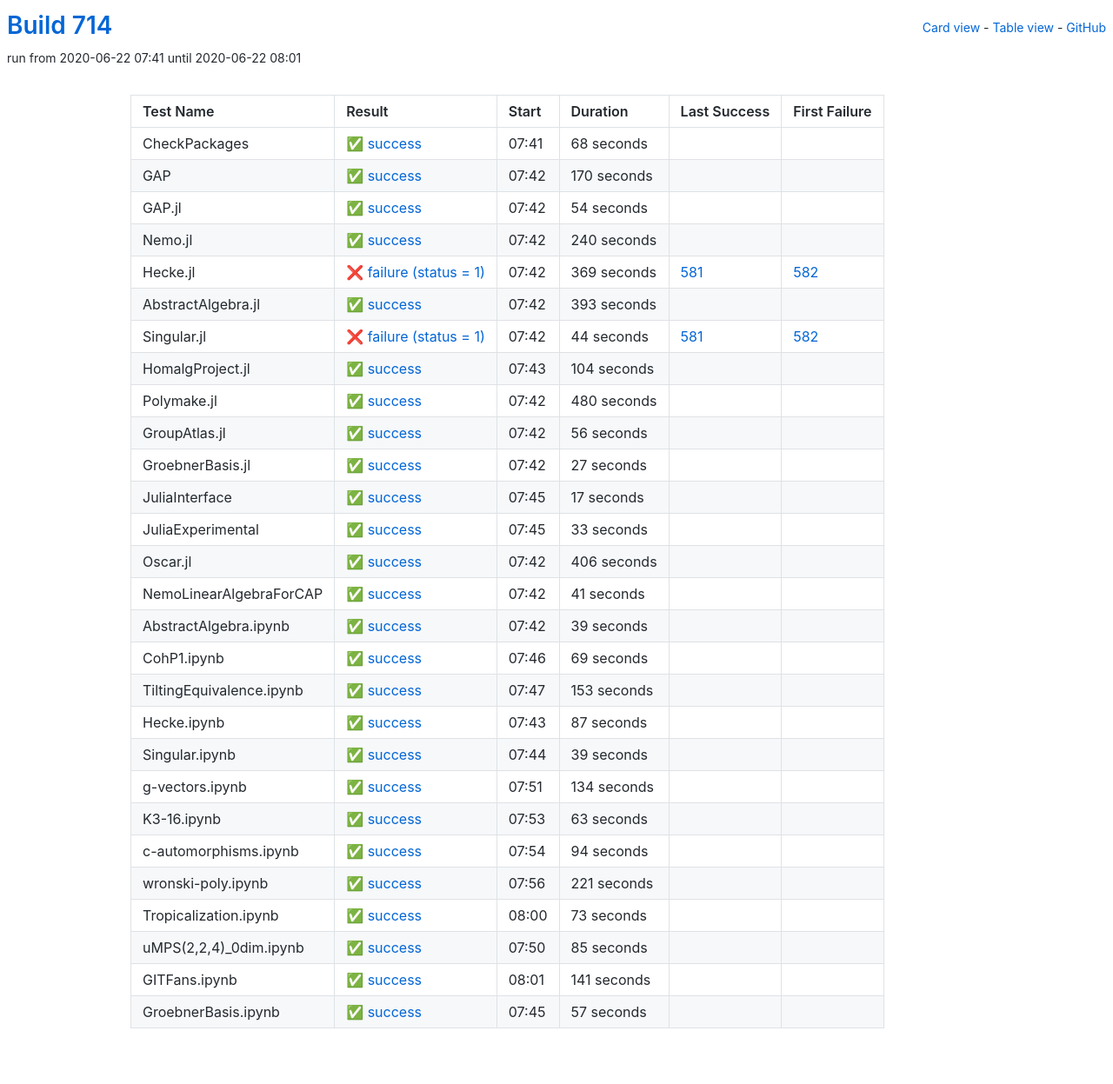
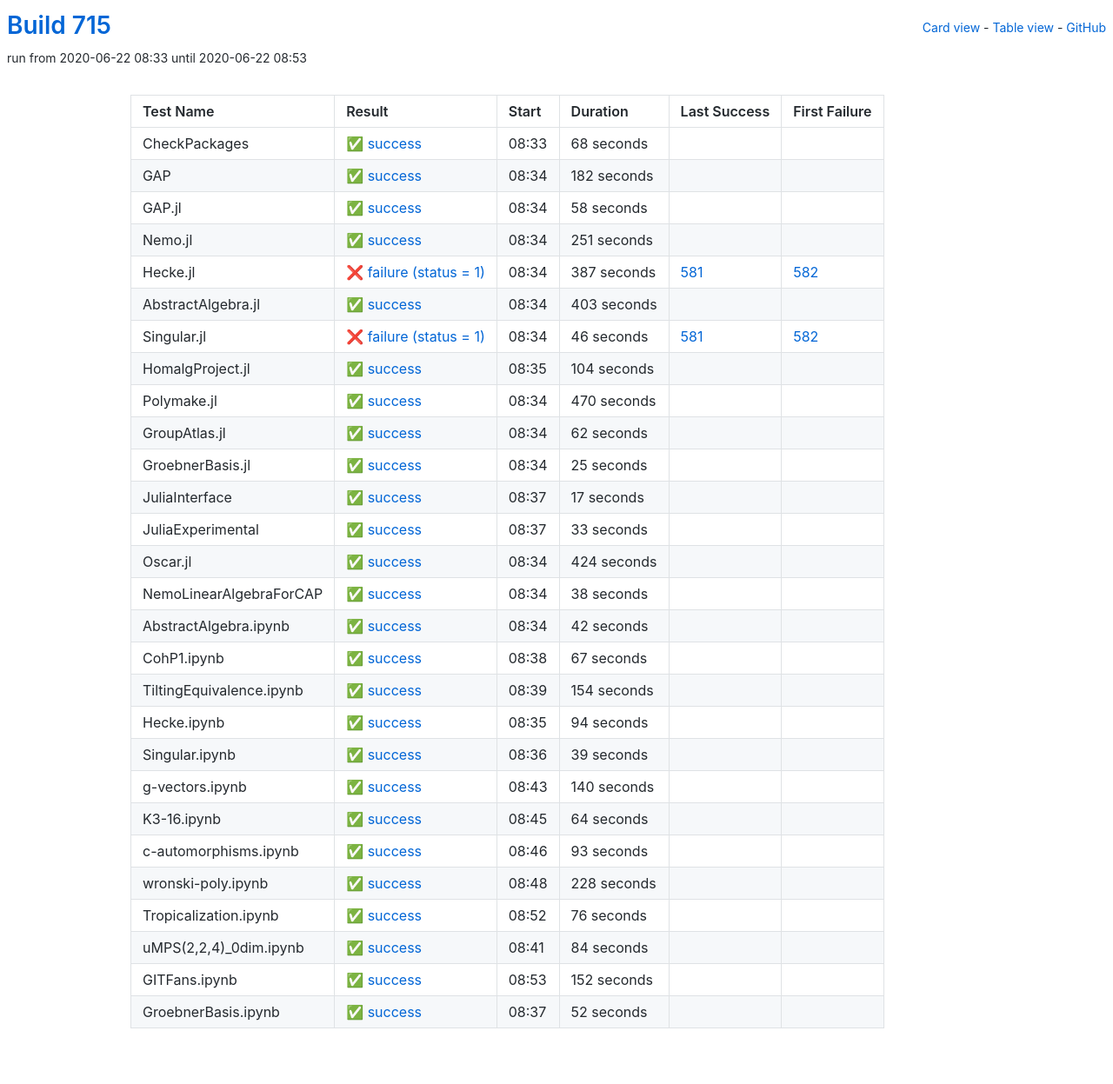
Before and after one commit to oscar-system/oscar-ci-status-1.4, a Jekyll site: the page built from table.html, in a window 1280 px wide. Shown: the whole page at 87% size. Built offline with Jekyll 4.4.1, drawn with Linux system fonts in a browser that asks for light colours.

Commit message:
Build #715

```diff
--- a/_data/ci.yml
+++ b/_data/ci.yml
@@ -1,6 +1,6 @@
 ---
-build: 714
-build_url: https://oscarci.mathematik.uni-kl.de/job/oscar-julia-1.4/714/
+build: 715
+build_url: https://oscarci.mathematik.uni-kl.de/job/oscar-julia-1.4/715/
 job: oscar-julia-1.4
 organization: oscar-system
 repo: oscar-ci-status-1.4
@@ -8,8 +8,8 @@ repourl: https://github.com/oscar-system/oscar-ci-status-1.4
 tests:
 - name: CheckPackages
   id: checkpackages
-  log: https://oscarci.mathematik.uni-kl.de/job/oscar-julia-1.4/714/artifact/logs/build-714/CheckPackages.log
-  start: 2020-06-22 07:41
+  log: https://oscarci.mathematik.uni-kl.de/job/oscar-julia-1.4/715/artifact/logs/build-715/CheckPackages.log
+  start: 2020-06-22 08:33
   success: true
   exitcode: 0
   status: success
@@ -20,80 +20,80 @@ tests:
   first_failure_url:
 - name: GAP
   id: gap
-  log: https://oscarci.mathematik.uni-kl.de/job/oscar-julia-1.4/714/artifact/logs/build-714/GAP.log
-  start: 2020-06-22 07:42
+  log: https://oscarci.mathematik.uni-kl.de/job/oscar-julia-1.4/715/artifact/logs/build-715/GAP.log
+  start: 2020-06-22 08:34
   success: true
   exitcode: 0
   status: success
-  duration: 170
+  duration: 182
   last_success: false
   last_success_url:
   first_failure: false
   first_failure_url:
 - name: GAP.jl
   id: gap-jl
-  log: https://oscarci.mathematik.uni-kl.de/job/oscar-julia-1.4/714/artifact/logs/build-714/GAP.jl.log
-  start: 2020-06-22 07:42
+  log: https://oscarci.mathematik.uni-kl.de/job/oscar-julia-1.4/715/artifact/logs/build-715/GAP.jl.log
+  start: 2020-06-22 08:34
   success: true
   exitcode: 0
   status: success
-  duration: 54
+  duration: 58
   last_success: false
   last_success_url:
   first_failure: false
   first_failure_url:
 - name: Nemo.jl
   id: nemo-jl
-  log: https://oscarci.mathematik.uni-kl.de/job/oscar-julia-1.4/714/artifact/logs/build-714/Nemo.jl.log
-  start: 2020-06-22 07:42
+  log: https://oscarci.mathematik.uni-kl.de/job/oscar-julia-1.4/715/artifact/logs/build-715/Nemo.jl.log
+  start: 2020-06-22 08:34
   success: true
   exitcode: 0
   status: success
-  duration: 240
+  duration: 251
   last_success: false
   last_success_url:
   first_failure: false
   first_failure_url:
 - name: Hecke.jl
   id: hecke-jl
-  log: https://oscarci.mathematik.uni-kl.de/job/oscar-julia-1.4/714/artifact/logs/build-714/Hecke.jl.log
-  start: 2020-06-22 07:42
+  log: https://oscarci.mathematik.uni-kl.de/job/oscar-julia-1.4/715/artifact/logs/build-715/Hecke.jl.log
+  start: 2020-06-22 08:34
   success: false
   exitcode: 1
   status: failure
-  duration: 369
+  duration: 387
   last_success: 581
   last_success_url: https://oscarci.mathematik.uni-kl.de/job/oscar-julia-1.4/581/
   first_failure: 582
   first_failure_url: https://oscarci.mathematik.uni-kl.de/job/oscar-julia-1.4/582/
 - name: AbstractAlgebra.jl
   id: abstractalgebra-jl
-  log: https://oscarci.mathematik.uni-kl.de/job/oscar-julia-1.4/714/artifact/logs/build-714/AbstractAlgebra.jl.log
-  start: 2020-06-22 07:42
+  log: https://oscarci.mathematik.uni-kl.de/job/oscar-julia-1.4/715/artifact/logs/build-715/AbstractAlgebra.jl.log
+  start: 2020-06-22 08:34
   success: true
   exitcode: 0
   status: success
-  duration: 393
+  duration: 403
   last_success: false
   last_success_url:
   first_failure: false
   first_failure_url:
 - name: Singular.jl
   id: singular-jl
-  log: https://oscarci.mathematik.uni-kl.de/job/oscar-julia-1.4/714/artifact/logs/build-714/Singular.jl.log
-  start: 2020-06-22 07:42
+  log: https://oscarci.mathematik.uni-kl.de/job/oscar-julia-1.4/715/artifact/logs/build-715/Singular.jl.log
+  start: 2020-06-22 08:34
   success: false
   exitcode: 1
   status: failure
-  duration: 44
+  duration: 46
   last_success: 581
   last_success_url: https://oscarci.mathematik.uni-kl.de/job/oscar-julia-1.4/581/
   first_failure: 582
   first_failure_url: https://oscarci.mathematik.uni-kl.de/job/oscar-julia-1.4/582/
 - name: HomalgProject.jl
   id: homalgproject-jl
-  log: https://oscarci.mathematik.uni-kl.de/job/oscar-julia-1.4/714/artifact/logs/build-714/HomalgProject.jl.log
-  start: 2020-06-22 07:43
+  log: https://oscarci.mathematik.uni-kl.de/job/oscar-julia-1.4/715/artifact/logs/build-715/HomalgProject.jl.log
+  start: 2020-06-22 08:35
   success: true
   exitcode: 0
   status: success
@@ -104,44 +104,44 @@ tests:
   first_failure_url:
 - name: Polymake.jl
   id: polymake-jl
-  log: https://oscarci.mathematik.uni-kl.de/job/oscar-julia-1.4/714/artifact/logs/build-714/Polymake.jl.log
-  start: 2020-06-22 07:42
+  log: https://oscarci.mathematik.uni-kl.de/job/oscar-julia-1.4/715/artifact/logs/build-715/Polymake.jl.log
+  start: 2020-06-22 08:34
   success: true
   exitcode: 0
   status: success
-  duration: 480
+  duration: 470
   last_success: false
   last_success_url:
   first_failure: false
   first_failure_url:
 - name: GroupAtlas.jl
   id: groupatlas-jl
-  log: https://oscarci.mathematik.uni-kl.de/job/oscar-julia-1.4/714/artifact/logs/build-714/GroupAtlas.jl.log
-  start: 2020-06-22 07:42
+  log: https://oscarci.mathematik.uni-kl.de/job/oscar-julia-1.4/715/artifact/logs/build-715/GroupAtlas.jl.log
+  start: 2020-06-22 08:34
   success: true
   exitcode: 0
   status: success
-  duration: 56
+  duration: 62
   last_success: false
   last_success_url:
   first_failure: false
   first_failure_url:
 - name: GroebnerBasis.jl
   id: groebnerbasis-jl
-  log: https://oscarci.mathematik.uni-kl.de/job/oscar-julia-1.4/714/artifact/logs/build-714/GroebnerBasis.jl.log
-  start: 2020-06-22 07:42
+  log: https://oscarci.mathematik.uni-kl.de/job/oscar-julia-1.4/715/artifact/logs/build-715/GroebnerBasis.jl.log
+  start: 2020-06-22 08:34
   success: true
   exitcode: 0
   status: success
-  duration: 27
+  duration: 25
   last_success: false
   last_success_url:
   first_failure: false
   first_failure_url:
 - name: JuliaInterface
   id: juliainterface
-  log: https://oscarci.mathematik.uni-kl.de/job/oscar-julia-1.4/714/artifact/logs/build-714/JuliaInterface.log
-  start: 2020-06-22 07:45
+  log: https://oscarci.mathematik.uni-kl.de/job/oscar-julia-1.4/715/artifact/logs/build-715/JuliaInterface.log
+  start: 2020-06-22 08:37
   success: true
   exitcode: 0
   status: success
@@ -152,8 +152,8 @@ tests:
   first_failure_url:
 - name: JuliaExperimental
   id: juliaexperimental
-  log: https://oscarci.mathematik.uni-kl.de/job/oscar-julia-1.4/714/artifact/logs/build-714/JuliaExperimental.log
-  start: 2020-06-22 07:45
+  log: https://oscarci.mathematik.uni-kl.de/job/oscar-julia-1.4/715/artifact/logs/build-715/JuliaExperimental.log
+  start: 2020-06-22 08:37
   success: true
   exitcode: 0
   status: success
@@ -164,80 +164,80 @@ tests:
   first_failure_url:
 - name: Oscar.jl
   id: oscar-jl
-  log: https://oscarci.mathematik.uni-kl.de/job/oscar-julia-1.4/714/artifact/logs/build-714/Oscar.jl.log
-  start: 2020-06-22 07:42
+  log: https://oscarci.mathematik.uni-kl.de/job/oscar-julia-1.4/715/artifact/logs/build-715/Oscar.jl.log
+  start: 2020-06-22 08:34
   success: true
   exitcode: 0
   status: success
-  duration: 406
+  duration: 424
   last_success: false
   last_success_url:
   first_failure: false
   first_failure_url:
 - name: NemoLinearAlgebraForCAP
   id: nemolinearalgebraforcap
-  log: https://oscarci.mathematik.uni-kl.de/job/oscar-julia-1.4/714/artifact/logs/build-714/NemoLinearAlgebraForCAP.log
-  start: 2020-06-22 07:42
+  log: https://oscarci.mathematik.uni-kl.de/job/oscar-julia-1.4/715/artifact/logs/build-715/NemoLinearAlgebraForCAP.log
+  start: 2020-06-22 08:34
   success: true
   exitcode: 0
   status: success
-  duration: 41
+  duration: 38
   last_success: false
   last_success_url:
   first_failure: false
   first_failure_url:
 - name: AbstractAlgebra.ipynb
   id: abstractalgebra-ipynb
-  log: https://oscarci.mathematik.uni-kl.de/job/oscar-julia-1.4/714/artifact/logs/build-714/AbstractAlgebra.ipynb.log
-  start: 2020-06-22 07:42
+  log: https://oscarci.mathematik.uni-kl.de/job/oscar-julia-1.4/715/artifact/logs/build-715/AbstractAlgebra.ipynb.log
+  start: 2020-06-22 08:34
   success: true
   exitcode: 0
   status: success
-  duration: 39
+  duration: 42
   last_success: false
   last_success_url:
   first_failure: false
   first_failure_url:
 - name: CohP1.ipynb
   id: cohp1-ipynb
-  log: https://oscarci.mathematik.uni-kl.de/job/oscar-julia-1.4/714/artifact/logs/build-714/CohP1.ipynb.log
-  start: 2020-06-22 07:46
+  log: https://oscarci.mathematik.uni-kl.de/job/oscar-julia-1.4/715/artifact/logs/build-715/CohP1.ipynb.log
+  start: 2020-06-22 08:38
   success: true
   exitcode: 0
   status: success
-  duration: 69
+  duration: 67
   last_success: false
   last_success_url:
   first_failure: false
   first_failure_url:
 - name: TiltingEquivalence.ipynb
   id: tiltingequivalence-ipynb
-  log: https://oscarci.mathematik.uni-kl.de/job/oscar-julia-1.4/714/artifact/logs/build-714/TiltingEquivalence.ipynb.log
-  start: 2020-06-22 07:47
+  log: https://oscarci.mathematik.uni-kl.de/job/oscar-julia-1.4/715/artifact/logs/build-715/TiltingEquivalence.ipynb.log
+  start: 2020-06-22 08:39
   success: true
   exitcode: 0
   status: success
-  duration: 153
+  duration: 154
   last_success: false
   last_success_url:
   first_failure: false
   first_failure_url:
 - name: Hecke.ipynb
   id: hecke-ipynb
-  log: https://oscarci.mathematik.uni-kl.de/job/oscar-julia-1.4/714/artifact/logs/build-714/Hecke.ipynb.log
-  start: 2020-06-22 07:43
+  log: https://oscarci.mathematik.uni-kl.de/job/oscar-julia-1.4/715/artifact/logs/build-715/Hecke.ipynb.log
+  start: 2020-06-22 08:35
   success: true
   exitcode: 0
   status: success
-  duration: 87
+  duration: 94
   last_success: false
   last_success_url:
   first_failure: false
   first_failure_url:
 - name: Singular.ipynb
   id: singular-ipynb
-  log: https://oscarci.mathematik.uni-kl.de/job/oscar-julia-1.4/714/artifact/logs/build-714/Singular.ipynb.log
-  start: 2020-06-22 07:44
+  log: https://oscarci.mathematik.uni-kl.de/job/oscar-julia-1.4/715/artifact/logs/build-715/Singular.ipynb.log
+  start: 2020-06-22 08:36
   success: true
   exitcode: 0
   status: success
@@ -248,96 +248,96 @@ tests:
   first_failure_url:
 - name: g-vectors.ipynb
   id: g-vectors-ipynb
-  log: https://oscarci.mathematik.uni-kl.de/job/oscar-julia-1.4/714/artifact/logs/build-714/g-vectors.ipynb.log
-  start: 2020-06-22 07:51
+  log: https://oscarci.mathematik.uni-kl.de/job/oscar-julia-1.4/715/artifact/logs/build-715/g-vectors.ipynb.log
+  start: 2020-06-22 08:43
   success: true
   exitcode: 0
   status: success
-  duration: 134
+  duration: 140
   last_success: false
   last_success_url:
   first_failure: false
   first_failure_url:
 - name: K3-16.ipynb
   id: k3-16-ipynb
-  log: https://oscarci.mathematik.uni-kl.de/job/oscar-julia-1.4/714/artifact/logs/build-714/K3-16.ipynb.log
-  start: 2020-06-22 07:53
+  log: https://oscarci.mathematik.uni-kl.de/job/oscar-julia-1.4/715/artifact/logs/build-715/K3-16.ipynb.log
+  start: 2020-06-22 08:45
   success: true
   exitcode: 0
   status: success
-  duration: 63
+  duration: 64
   last_success: false
   last_success_url:
   first_failure: false
   first_failure_url:
 - name: c-automorphisms.ipynb
   id: c-automorphisms-ipynb
-  log: https://oscarci.mathematik.uni-kl.de/job/oscar-julia-1.4/714/artifact/logs/build-714/c-automorphisms.ipynb.log
-  start: 2020-06-22 07:54
+  log: https://oscarci.mathematik.uni-kl.de/job/oscar-julia-1.4/715/artifact/logs/build-715/c-automorphisms.ipynb.log
+  start: 2020-06-22 08:46
   success: true
   exitcode: 0
   status: success
-  duration: 94
+  duration: 93
   last_success: false
   last_success_url:
   first_failure: false
   first_failure_url:
 - name: wronski-poly.ipynb
   id: wronski-poly-ipynb
-  log: https://oscarci.mathematik.uni-kl.de/job/oscar-julia-1.4/714/artifact/logs/build-714/wronski-poly.ipynb.log
-  start: 2020-06-22 07:56
+  log: https://oscarci.mathematik.uni-kl.de/job/oscar-julia-1.4/715/artifact/logs/build-715/wronski-poly.ipynb.log
+  start: 2020-06-22 08:48
   success: true
   exitcode: 0
   status: success
-  duration: 221
+  duration: 228
   last_success: false
   last_success_url:
   first_failure: false
   first_failure_url:
 - name: Tropicalization.ipynb
   id: tropicalization-ipynb
-  log: https://oscarci.mathematik.uni-kl.de/job/oscar-julia-1.4/714/artifact/logs/build-714/Tropicalization.ipynb.log
-  start: 2020-06-22 08:00
+  log: https://oscarci.mathematik.uni-kl.de/job/oscar-julia-1.4/715/artifact/logs/build-715/Tropicalization.ipynb.log
+  start: 2020-06-22 08:52
   success: true
   exitcode: 0
   status: success
-  duration: 73
+  duration: 76
   last_success: false
   last_success_url:
   first_failure: false
   first_failure_url:
 - name: uMPS(2,2,4)_0dim.ipynb
   id: umps-2-2-4-0dim-ipynb
-  log: https://oscarci.mathematik.uni-kl.de/job/oscar-julia-1.4/714/artifact/logs/build-714/uMPS-2-2-4-_0dim.ipynb.log
-  start: 2020-06-22 07:50
+  log: https://oscarci.mathematik.uni-kl.de/job/oscar-julia-1.4/715/artifact/logs/build-715/uMPS-2-2-4-_0dim.ipynb.log
+  start: 2020-06-22 08:41
   success: true
   exitcode: 0
   status: success
-  duration: 85
+  duration: 84
   last_success: false
   last_success_url:
   first_failure: false
   first_failure_url:
 - name: GITFans.ipynb
   id: gitfans-ipynb
-  log: https://oscarci.mathematik.uni-kl.de/job/oscar-julia-1.4/714/artifact/logs/build-714/GITFans.ipynb.log
-  start: 2020-06-22 08:01
+  log: https://oscarci.mathematik.uni-kl.de/job/oscar-julia-1.4/715/artifact/logs/build-715/GITFans.ipynb.log
+  start: 2020-06-22 08:53
   success: true
   exitcode: 0
   status: success
-  duration: 141
+  duration: 152
   last_success: false
   last_success_url:
   first_failure: false
   first_failure_url:
 - name: GroebnerBasis.ipynb
   id: groebnerbasis-ipynb
-  log: https://oscarci.mathematik.uni-kl.de/job/oscar-julia-1.4/714/artifact/logs/build-714/GroebnerBasis.ipynb.log
-  start: 2020-06-22 07:45
+  log: https://oscarci.mathematik.uni-kl.de/job/oscar-julia-1.4/715/artifact/logs/build-715/GroebnerBasis.ipynb.log
+  start: 2020-06-22 08:37
   success: true
   exitcode: 0
   status: success
-  duration: 57
+  duration: 52
   last_success: false
   last_success_url:
   first_failure: false
```
Also changed, not shown: README.md.
